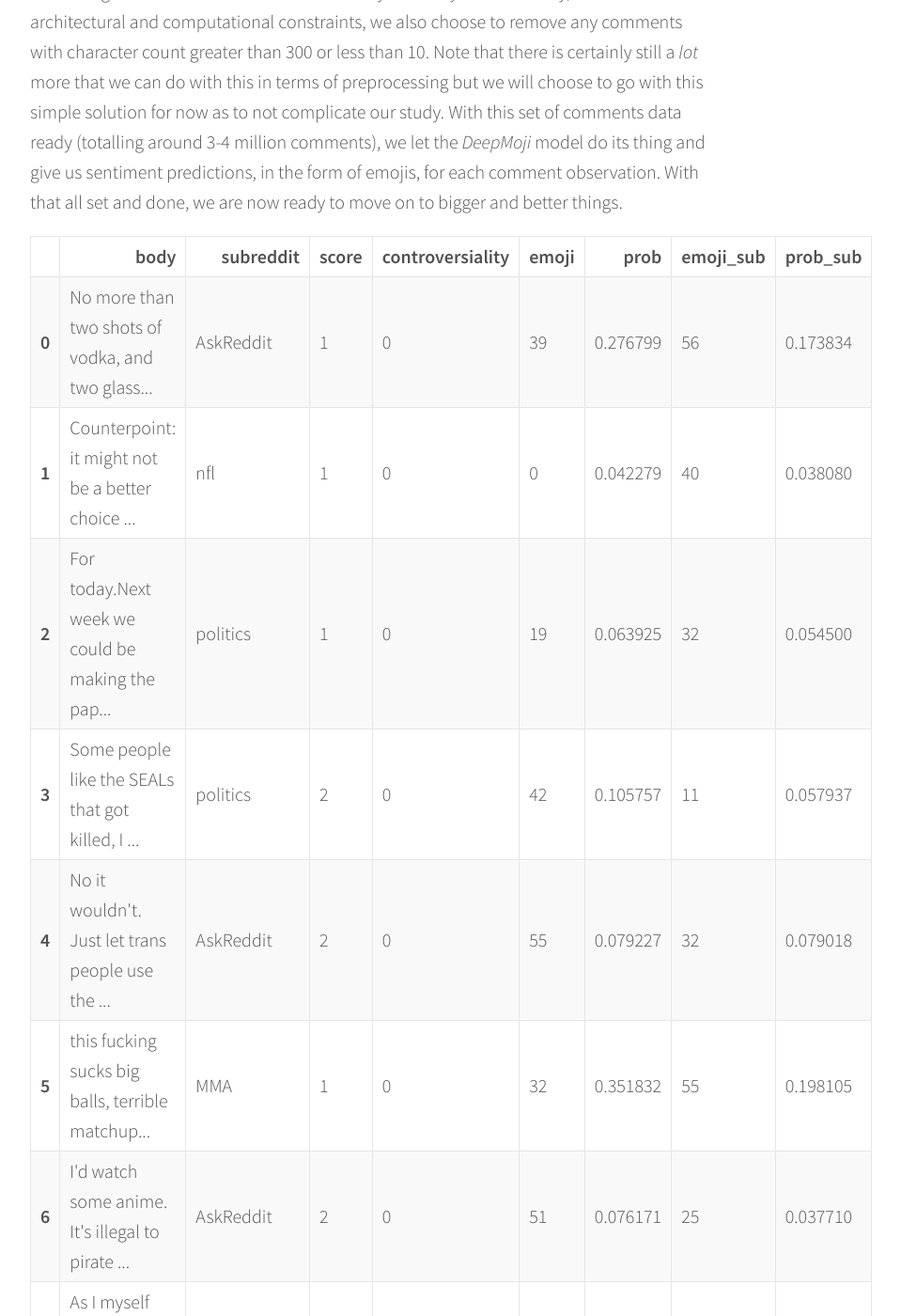
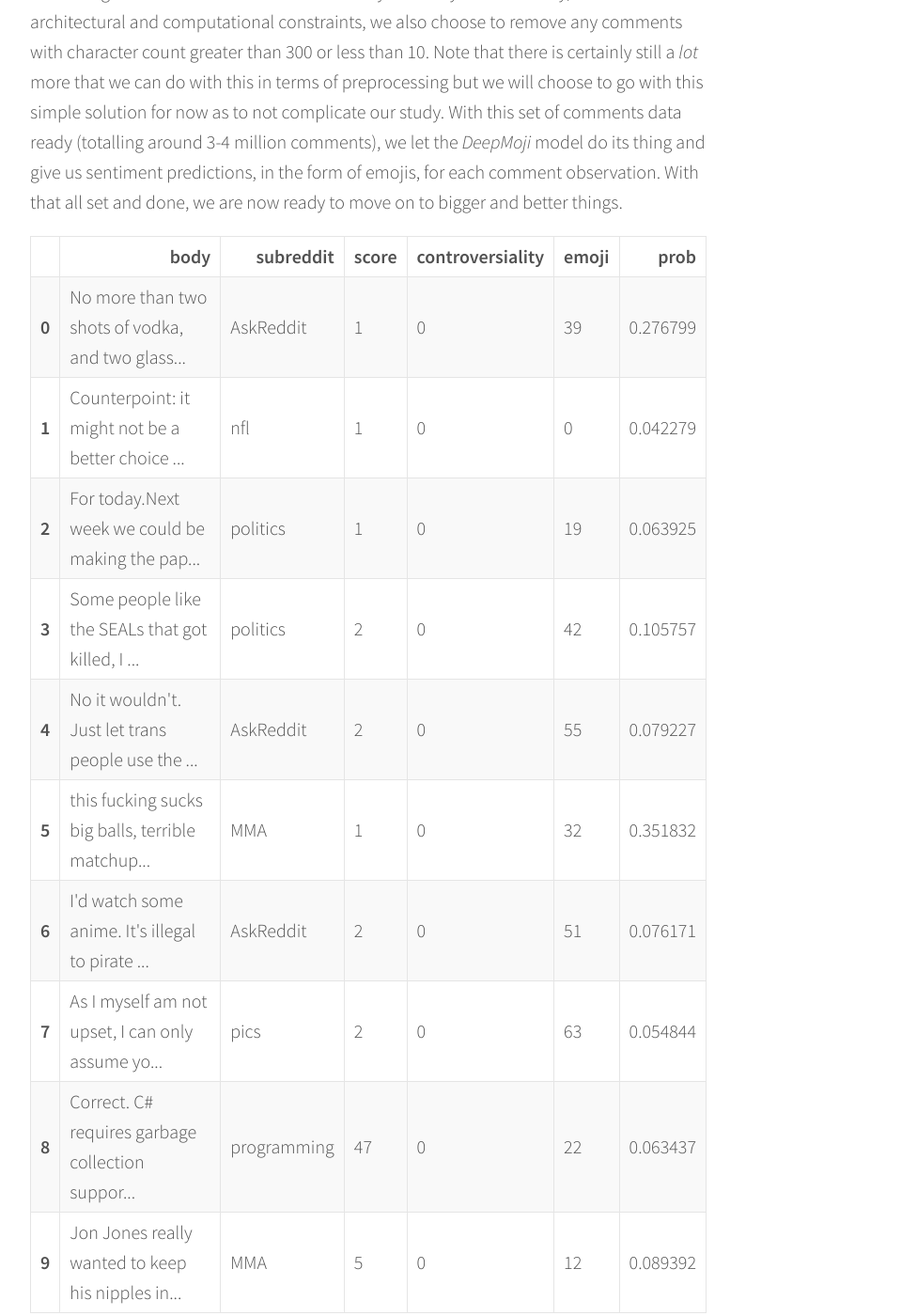
Before and after one commit to wiskojo/wiskojo.github.io, a Jekyll site: the page built from _posts/2018-04-02-visualizing-reddit-sentiments-with-emojis.md, in a window 1280 px wide and 1400 px high, scrolled down 2691 px. Shown: the whole window at 94% size, without its empty margins (248-1207 px from the left). Built offline with Jekyll 4.4.1, drawn with Linux system fonts in a browser that asks for light colours; comment, search, counter and statistics services are not loaded; some of the changed text lies outside the part shown.

Commit message:
Update 2018-04-02-visualizing-reddit-sentiments-with-emojis.md

```diff
--- a/_posts/2018-04-02-visualizing-reddit-sentiments-with-emojis.md
+++ b/_posts/2018-04-02-visualizing-reddit-sentiments-with-emojis.md
@@ -38,8 +38,6 @@ For our dataset we will be using a small portion of the enormous [Reddit comment
       <th>controversiality</th>
       <th>emoji</th>
       <th>prob</th>
-      <th>emoji_sub</th>
-      <th>prob_sub</th>
     </tr>
   </thead>
   <tbody>
@@ -51,8 +49,6 @@ For our dataset we will be using a small portion of the enormous [Reddit comment
       <td>0</td>
       <td>39</td>
       <td>0.276799</td>
-      <td>56</td>
-      <td>0.173834</td>
     </tr>
     <tr>
       <th>1</th>
@@ -62,8 +58,6 @@ For our dataset we will be using a small portion of the enormous [Reddit comment
       <td>0</td>
       <td>0</td>
       <td>0.042279</td>
-      <td>40</td>
-      <td>0.038080</td>
     </tr>
     <tr>
       <th>2</th>
@@ -73,8 +67,6 @@ For our dataset we will be using a small portion of the enormous [Reddit comment
       <td>0</td>
       <td>19</td>
       <td>0.063925</td>
-      <td>32</td>
-      <td>0.054500</td>
     </tr>
     <tr>
       <th>3</th>
@@ -84,8 +76,6 @@ For our dataset we will be using a small portion of the enormous [Reddit comment
       <td>0</td>
       <td>42</td>
       <td>0.105757</td>
-      <td>11</td>
-      <td>0.057937</td>
     </tr>
     <tr>
       <th>4</th>
@@ -95,8 +85,6 @@ For our dataset we will be using a small portion of the enormous [Reddit comment
       <td>0</td>
       <td>55</td>
       <td>0.079227</td>
-      <td>32</td>
-      <td>0.079018</td>
     </tr>
     <tr>
       <th>5</th>
@@ -106,8 +94,6 @@ For our dataset we will be using a small portion of the enormous [Reddit comment
       <td>0</td>
       <td>32</td>
       <td>0.351832</td>
-      <td>55</td>
-      <td>0.198105</td>
     </tr>
     <tr>
       <th>6</th>
@@ -117,8 +103,6 @@ For our dataset we will be using a small portion of the enormous [Reddit comment
       <td>0</td>
       <td>51</td>
       <td>0.076171</td>
-      <td>25</td>
-      <td>0.037710</td>
     </tr>
     <tr>
       <th>7</th>
@@ -128,8 +112,6 @@ For our dataset we will be using a small portion of the enormous [Reddit comment
       <td>0</td>
       <td>63</td>
       <td>0.054844</td>
-      <td>22</td>
-      <td>0.035408</td>
     </tr>
     <tr>
       <th>8</th>
@@ -139,8 +121,6 @@ For our dataset we will be using a small portion of the enormous [Reddit comment
       <td>0</td>
       <td>22</td>
       <td>0.063437</td>
-      <td>32</td>
-      <td>0.059092</td>
     </tr>
     <tr>
       <th>9</th>
@@ -150,8 +130,6 @@ For our dataset we will be using a small portion of the enormous [Reddit comment
       <td>0</td>
       <td>12</td>
       <td>0.089392</td>
-      <td>51</td>
-      <td>0.075123</td>
     </tr>
   </tbody>
 </table>
```
